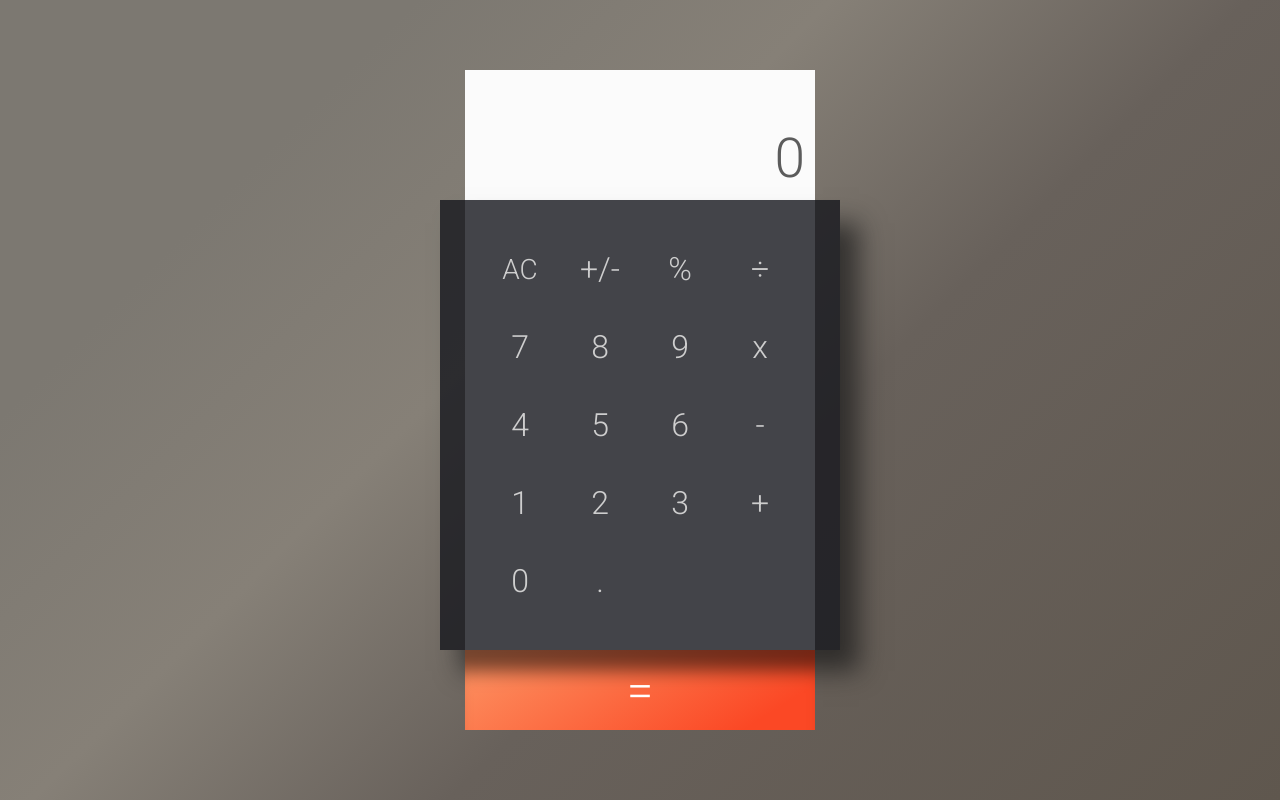
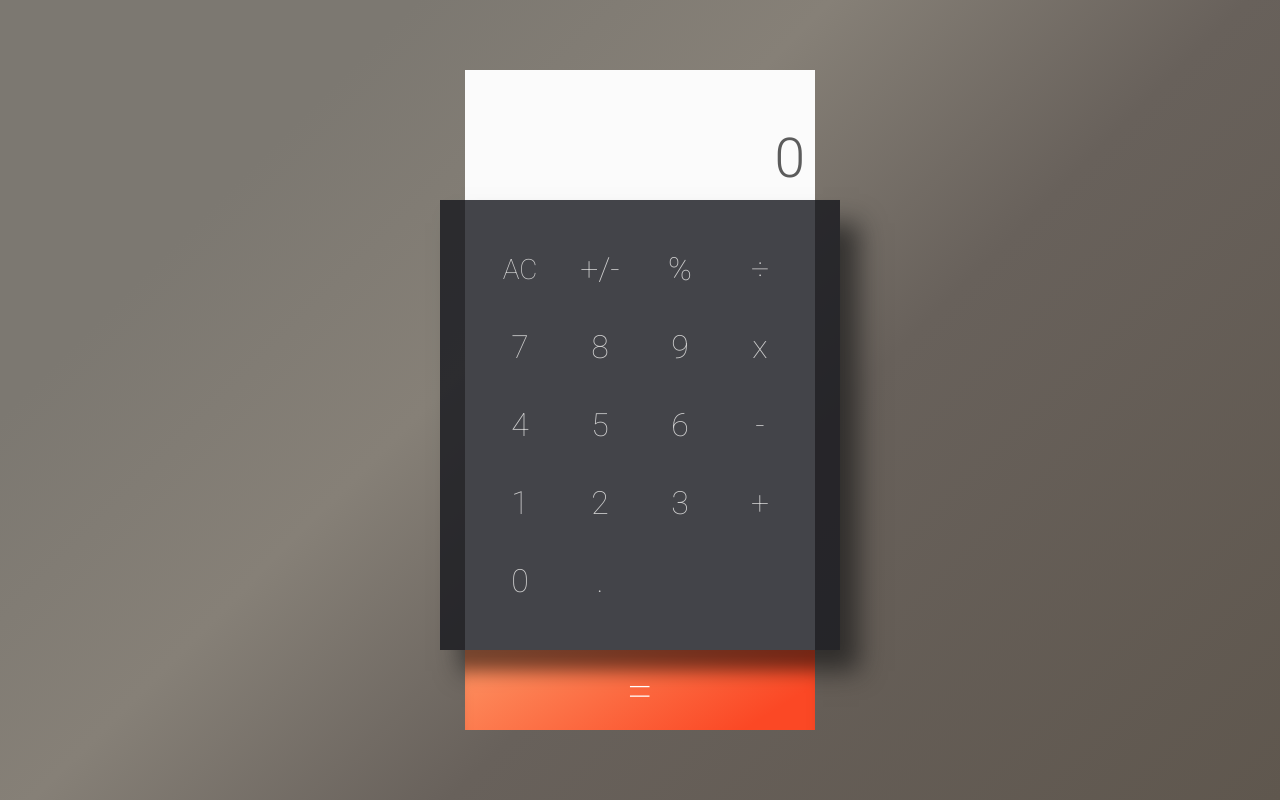
Before and after one commit to amita-roy/Calculator, a React (Create React App) app: page / in a window 1280 px wide. Built offline with nearby package versions, Linux system fonts and the light colour scheme.

Commit message:
Update font-weight to light

```diff
--- a/src/components/app/App.css
+++ b/src/components/app/App.css
@@ -5,6 +5,7 @@
   padding: 0;
   box-sizing: border-box;
   font-family: 'Roboto', sans-serif;
+  font-weight: 200;
 }
 
 .app {
```
